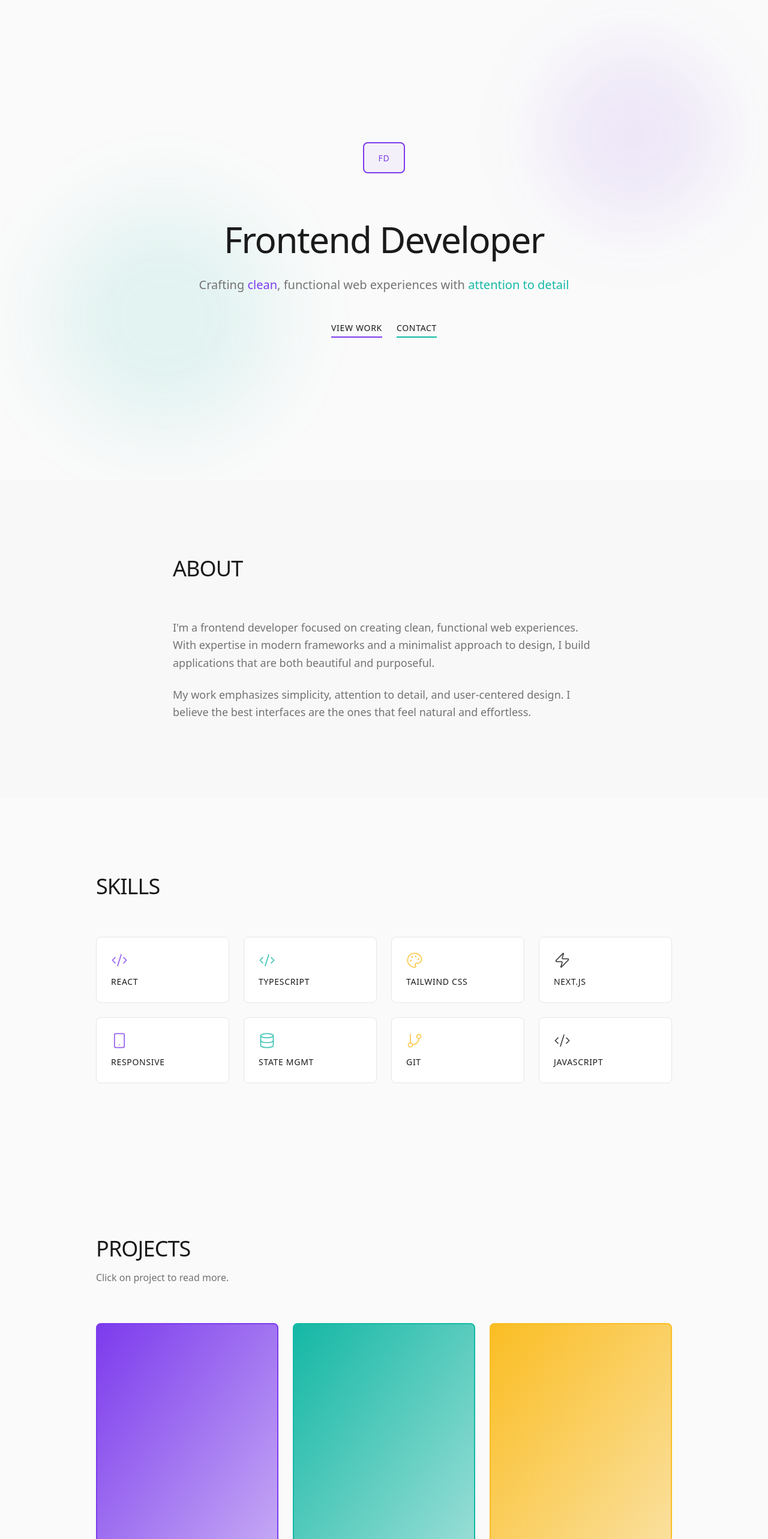
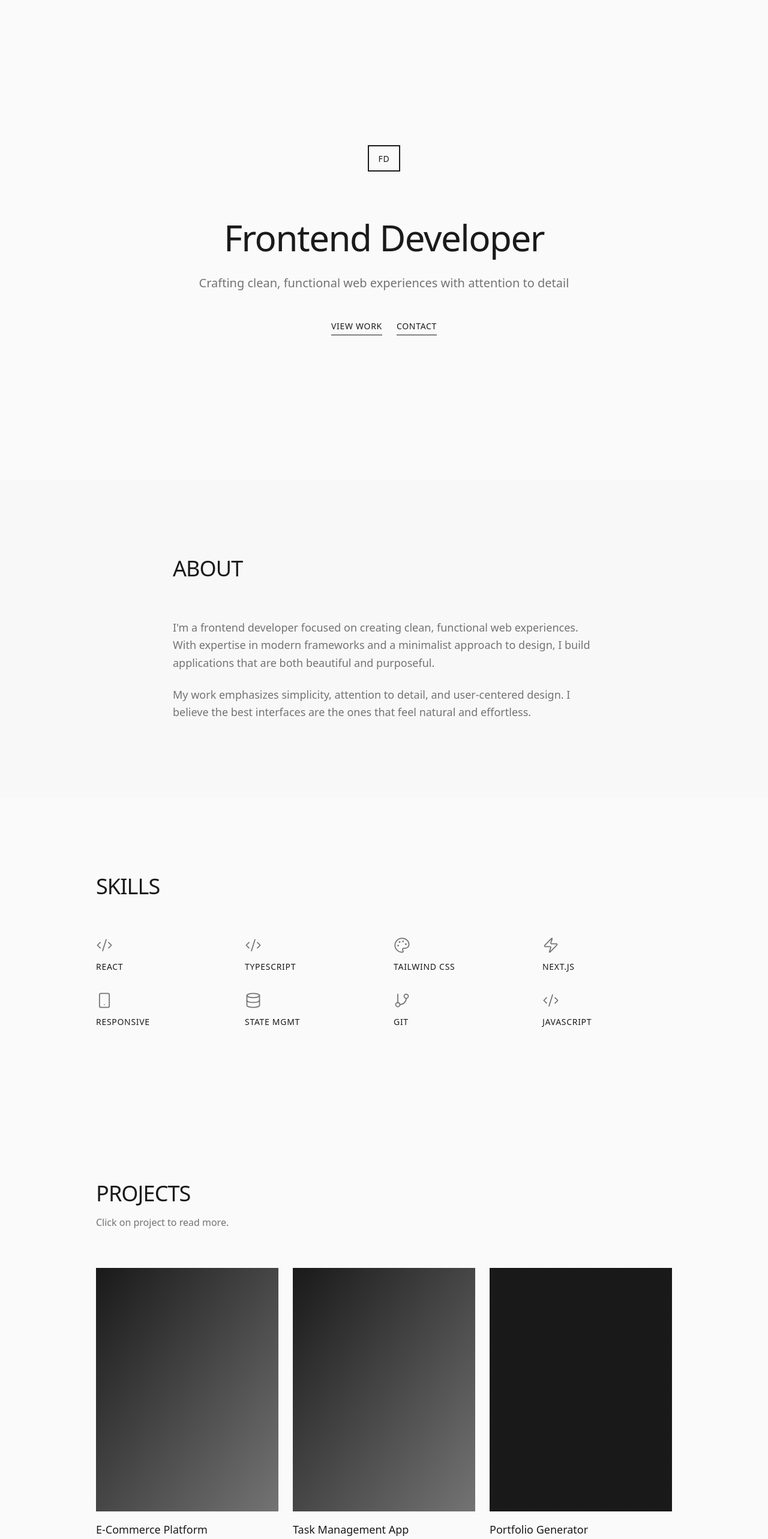
Before and after one commit to josefineluther/splash-dev-folio, a React (Vite) app: page / in a window 1280 px wide. Shown: the top 2566 px of the page at 60% size. Built offline with nearby package versions, Linux system fonts and the light colour scheme; the HTML template or start-up script is replaced by a standard one.

Commit message:
Reverted to commit 30090bf0e08279edac096d7b46c3a4fbb6b6183f

```diff
--- a/src/components/Contact.tsx
+++ b/src/components/Contact.tsx
@@ -28,11 +28,11 @@ const Contact = () => {
 
         <div className="grid md:grid-cols-2 gap-12">
           <div className="space-y-6 font-light">
-            <p className="text-muted-foreground text-lg">
+            <p className="text-muted-foreground">
               I'm available for freelance work and full-time opportunities.
             </p>
             <div className="space-y-3">
-              <a href="mailto:hello@example.com" className="block text-lg hover:text-primary transition-colors font-medium">
+              <a href="mailto:hello@example.com" className="block hover:opacity-60 transition-opacity">
                 hello@example.com
               </a>
               <div className="flex gap-6 pt-4">
@@ -40,7 +40,7 @@ const Contact = () => {
                   <a
                     key={index}
                     href={link.url}
-                    className="p-3 rounded-lg border-2 border-border hover:border-primary hover:text-primary transition-all hover:shadow-lg hover:shadow-primary/10"
+                    className="hover:opacity-60 transition-opacity"
                     aria-label={link.label}
                   >
                     {link.icon}
--- a/src/components/Hero.tsx
+++ b/src/components/Hero.tsx
@@ -1,13 +1,10 @@
 const Hero = () => {
   return (
-    <section className="min-h-screen flex items-center justify-center px-4 py-20 relative overflow-hidden">
-      <div className="absolute top-20 right-20 w-72 h-72 bg-primary/10 rounded-full blur-3xl"></div>
-      <div className="absolute bottom-20 left-20 w-96 h-96 bg-secondary/10 rounded-full blur-3xl"></div>
-
-      <div className="container mx-auto max-w-3xl text-center animate-fade-in relative z-10">
+    <section className="min-h-screen flex items-center justify-center px-4 py-20">
+      <div className="container mx-auto max-w-3xl text-center animate-fade-in">
         <div className="mb-12">
-          <div className="inline-block border-2 border-primary px-6 py-3 mb-8 rounded-lg bg-primary/5 hover:bg-primary/10 transition-colors">
-            <span className="text-sm font-medium tracking-wider text-primary">FD</span>
+          <div className="inline-block border-2 border-foreground px-4 py-2 mb-8">
+            <span className="text-sm font-medium tracking-wider">FD</span>
           </div>
         </div>
 
@@ -16,14 +13,14 @@ const Hero = () => {
         </h1>
 
         <p className="text-lg md:text-xl text-muted-foreground mb-12 font-light max-w-2xl mx-auto">
-          Crafting <span className="text-primary font-medium">clean</span>, functional web experiences with <span className="text-secondary font-medium">attention to detail</span>
+          Crafting clean, functional web experiences with attention to detail
         </p>
 
         <div className="flex gap-6 justify-center">
-          <a href="#projects" className="text-sm tracking-wider hover:text-primary transition-colors border-b-2 border-primary pb-1 font-medium">
+          <a href="#projects" className="text-sm tracking-wider hover:opacity-60 transition-opacity border-b border-foreground pb-1">
             VIEW WORK
           </a>
-          <a href="#contact" className="text-sm tracking-wider hover:text-secondary transition-colors border-b-2 border-secondary pb-1 font-medium">
+          <a href="#contact" className="text-sm tracking-wider hover:opacity-60 transition-opacity border-b border-foreground pb-1">
             CONTACT
           </a>
         </div>
--- a/src/components/Projects.tsx
+++ b/src/components/Projects.tsx
@@ -6,29 +6,25 @@ const projects = [
     title: "E-Commerce Platform",
     description: "A modern, fully responsive e-commerce solution with cart management, payment integration, and real-time inventory.",
     tags: ["React", "TypeScript", "Stripe", "Tailwind"],
-    gradient: "from-primary via-primary/70 to-primary/40",
-    borderColor: "border-primary"
+    gradient: "from-primary to-primary/60"
   },
   {
     title: "Task Management App",
     description: "Collaborative task manager with drag-and-drop, real-time updates, and team collaboration features.",
     tags: ["Next.js", "Firebase", "Framer Motion"],
-    gradient: "from-secondary via-secondary/70 to-secondary/40",
-    borderColor: "border-secondary"
+    gradient: "from-accent to-accent/60"
   },
   {
     title: "Portfolio Generator",
     description: "AI-powered tool that helps developers create stunning portfolios in minutes with customizable templates.",
     tags: ["React", "OpenAI", "Supabase", "shadcn/ui"],
-    gradient: "from-accent via-accent/70 to-accent/40",
-    borderColor: "border-accent"
+    gradient: "from-primary to-accent"
   },
   {
     title: "Weather Dashboard",
     description: "Beautiful weather app with forecasts, interactive maps, and location-based recommendations.",
     tags: ["Vue 3", "Chart.js", "OpenWeather API"],
-    gradient: "from-primary via-secondary to-accent",
-    borderColor: "border-primary"
+    gradient: "from-accent to-primary"
   }
 ];
 
@@ -49,15 +45,15 @@ const Projects = () => {
               key={index}
               className="group cursor-pointer"
             >
-              <div className={`aspect-[3/4] bg-gradient-to-br ${project.gradient} mb-4 rounded-lg border-2 ${project.borderColor} transition-all duration-300 group-hover:shadow-xl group-hover:-translate-y-2 group-hover:scale-[1.02]`} />
+              <div className={`aspect-[3/4] bg-gradient-to-br ${project.gradient} mb-4 transition-opacity duration-300 group-hover:opacity-80`} />
 
-              <h3 className="text-lg font-light mb-2 group-hover:text-primary transition-colors">
+              <h3 className="text-lg font-light mb-2 group-hover:opacity-60 transition-opacity">
                 {project.title}
               </h3>
 
               <div className="flex flex-wrap gap-2 text-xs text-muted-foreground">
                 {project.tags.map((tag, tagIndex) => (
-                  <span key={tagIndex} className="group-hover:text-foreground transition-colors">
+                  <span key={tagIndex}>
                     {tag}{tagIndex < project.tags.length - 1 ? ' /' : ''}
                   </span>
                 ))}
--- a/src/components/Skills.tsx
+++ b/src/components/Skills.tsx
@@ -36,8 +36,6 @@ const skills = [
 ];
 
 const Skills = () => {
-  const colors = ['text-primary', 'text-secondary', 'text-accent', 'text-foreground'];
-
   return (
     <section id="skills" className="py-32 px-4">
       <div className="container mx-auto max-w-5xl">
@@ -45,13 +43,13 @@ const Skills = () => {
           SKILLS
         </h2>
 
-        <div className="grid grid-cols-2 md:grid-cols-4 gap-6">
+        <div className="grid grid-cols-2 md:grid-cols-4 gap-x-8 gap-y-8">
           {skills.map((skill, index) => (
             <div
               key={index}
-              className="group p-6 rounded-lg border border-border hover:border-primary/50 transition-all hover:shadow-lg hover:shadow-primary/5 bg-card"
+              className="group"
             >
-              <div className={`${colors[index % colors.length]} mb-3 opacity-80 group-hover:opacity-100 transition-all group-hover:scale-110`}>
+              <div className="text-foreground mb-3 opacity-60 group-hover:opacity-100 transition-opacity">
                 {skill.icon}
               </div>
               <h3 className="font-light text-sm tracking-wider">
--- a/src/index.css
+++ b/src/index.css
@@ -17,26 +17,26 @@ All colors MUST be HSL.
     --popover: 0 0% 100%;
     --popover-foreground: 0 0% 10%;
 
-    --primary: 262 83% 58%;
+    --primary: 0 0% 10%;
     --primary-foreground: 0 0% 98%;
 
-    --secondary: 173 80% 40%;
-    --secondary-foreground: 0 0% 98%;
+    --secondary: 0 0% 95%;
+    --secondary-foreground: 0 0% 10%;
 
     --muted: 0 0% 95%;
     --muted-foreground: 0 0% 45%;
 
-    --accent: 43 96% 56%;
-    --accent-foreground: 0 0% 10%;
+    --accent: 0 0% 10%;
+    --accent-foreground: 0 0% 98%;
 
     --destructive: 0 62% 50%;
     --destructive-foreground: 0 0% 98%;
 
     --border: 0 0% 90%;
     --input: 0 0% 90%;
-    --ring: 262 83% 58%;
+    --ring: 0 0% 20%;
 
-    --radius: 0.5rem;
+    --radius: 0.125rem;
   }
 }
 
```
